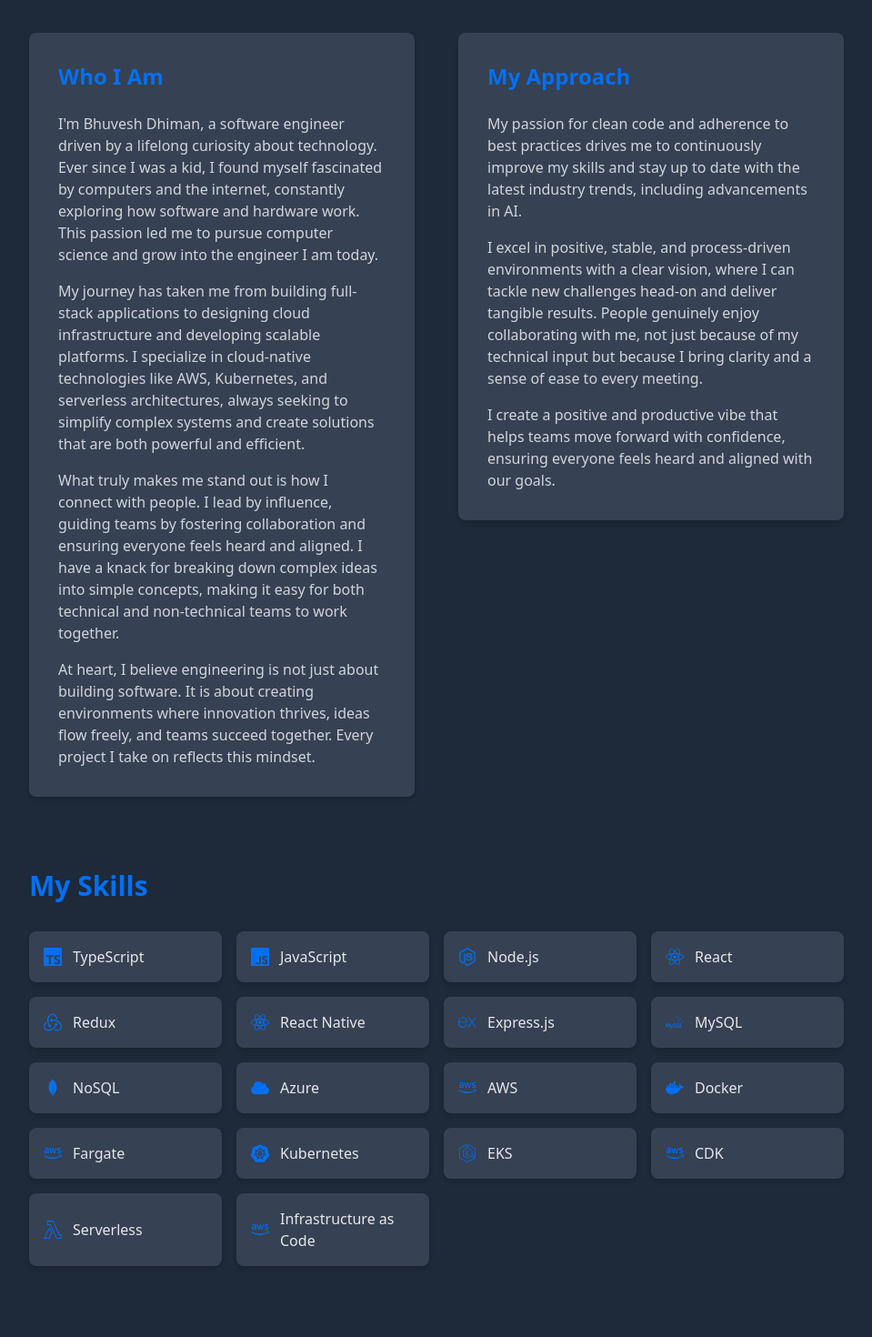
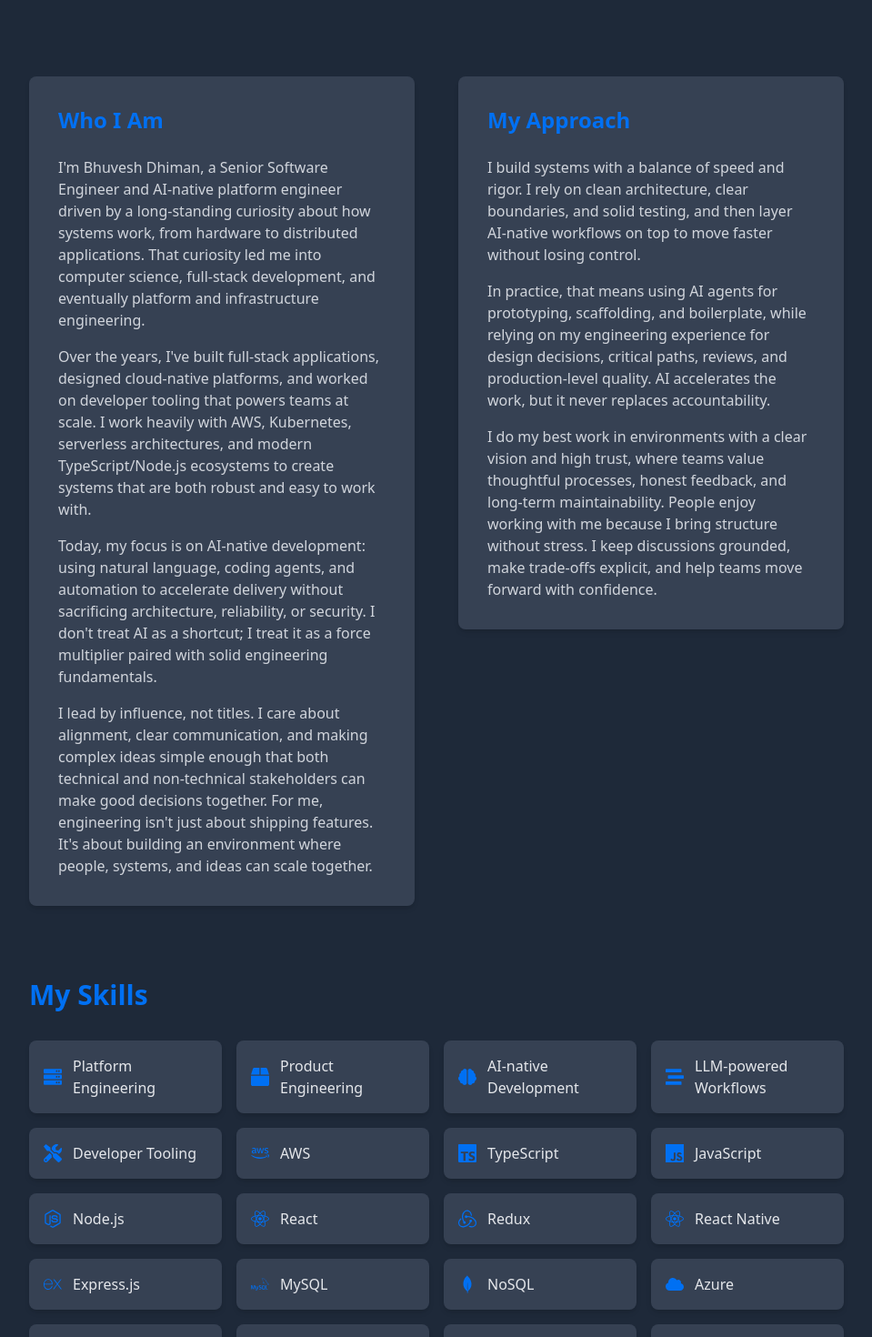
Before and after one commit to BhuveshDhiman/my-portfolio-v2, a Next.js app: page / in a window 1280 px wide. Shown: the part 860-2330 px from the top of the page at 91% size, without its empty margins (160-1119 px from the left). Built offline with nearby package versions, Linux system fonts and the light colour scheme.

Commit message:
feat: enhance About section and add skills data

```diff
--- a/src/components/sections/About.tsx
+++ b/src/components/sections/About.tsx
@@ -1,7 +1,18 @@
 'use client';
 
 import { motion } from 'framer-motion';
-import { FaReact, FaNodeJs, FaAws, FaDocker, FaCloud } from 'react-icons/fa';
+import {
+  FaReact,
+  FaNodeJs,
+  FaAws,
+  FaDocker,
+  FaCloud,
+  FaServer,
+  FaBox,
+  FaBrain,
+  FaStream,
+  FaTools,
+} from 'react-icons/fa';
 import {
   SiTypescript,
   SiJavascript,
@@ -13,28 +24,36 @@
   SiAmazoneks,
   SiAwslambda,
 } from 'react-icons/si';
+import { skills as skillsData } from '@/data/content';
 
 const About = () => {
-  const skills = [
-    { name: 'TypeScript', icon: <SiTypescript className="w-5 h-5" /> },
-    { name: 'JavaScript', icon: <SiJavascript className="w-5 h-5" /> },
-    { name: 'Node.js', icon: <FaNodeJs className="w-5 h-5" /> },
-    { name: 'React', icon: <FaReact className="w-5 h-5" /> },
-    { name: 'Redux', icon: <SiRedux className="w-5 h-5" /> },
-    { name: 'React Native', icon: <FaReact className="w-5 h-5" /> },
-    { name: 'Express.js', icon: <SiExpress className="w-5 h-5" /> },
-    { name: 'MySQL', icon: <SiMysql className="w-5 h-5" /> },
-    { name: 'NoSQL', icon: <SiMongodb className="w-5 h-5" /> },
-    { name: 'Azure', icon: <FaCloud className="w-5 h-5" /> },
-    { name: 'AWS', icon: <FaAws className="w-5 h-5" /> },
-    { name: 'Docker', icon: <FaDocker className="w-5 h-5" /> },
-    { name: 'Fargate', icon: <FaAws className="w-5 h-5" /> },
-    { name: 'Kubernetes', icon: <SiKubernetes className="w-5 h-5" /> },
-    { name: 'EKS', icon: <SiAmazoneks className="w-5 h-5" /> },
-    { name: 'CDK', icon: <FaAws className="w-5 h-5" /> },
-    { name: 'Serverless', icon: <SiAwslambda className="w-5 h-5" /> },
-    { name: 'Infrastructure as Code', icon: <FaAws className="w-5 h-5" /> },
-  ];
+  // Map icon string names to actual React icon components
+  const iconMap: Record<string, React.ReactNode> = {
+    SiTypescript: <SiTypescript className="w-5 h-5" />,
+    SiJavascript: <SiJavascript className="w-5 h-5" />,
+    FaNodeJs: <FaNodeJs className="w-5 h-5" />,
+    FaReact: <FaReact className="w-5 h-5" />,
+    SiRedux: <SiRedux className="w-5 h-5" />,
+    SiExpress: <SiExpress className="w-5 h-5" />,
+    SiMysql: <SiMysql className="w-5 h-5" />,
+    SiMongodb: <SiMongodb className="w-5 h-5" />,
+    FaAws: <FaAws className="w-5 h-5" />,
+    FaCloud: <FaCloud className="w-5 h-5" />,
+    FaDocker: <FaDocker className="w-5 h-5" />,
+    SiKubernetes: <SiKubernetes className="w-5 h-5" />,
+    SiAmazoneks: <SiAmazoneks className="w-5 h-5" />,
+    SiAwslambda: <SiAwslambda className="w-5 h-5" />,
+    FaServer: <FaServer className="w-5 h-5" />,
+    FaBox: <FaBox className="w-5 h-5" />,
+    FaBrain: <FaBrain className="w-5 h-5" />,
+    FaStream: <FaStream className="w-5 h-5" />,
+    FaTools: <FaTools className="w-5 h-5" />,
+  };
+
+  const skills = skillsData.map((skill) => ({
+    name: skill.name,
+    icon: iconMap[skill.icon] || <FaAws className="w-5 h-5" />,
+  }));
 
   return (
     <section id="about" className="py-24 px-4 md:px-8 bg-gray-800">
@@ -57,28 +76,30 @@
               <h3 className="text-2xl font-bold mb-6 text-primary">Who I Am</h3>
               <div className="space-y-4 text-gray-300">
                 <p>
-                  I'm Bhuvesh Dhiman, a software engineer driven by a lifelong curiosity about
-                  technology. Ever since I was a kid, I found myself fascinated by computers and the
-                  internet, constantly exploring how software and hardware work. This passion led me
-                  to pursue computer science and grow into the engineer I am today.
+                  I'm Bhuvesh Dhiman, a Senior Software Engineer and AI-native platform engineer
+                  driven by a long-standing curiosity about how systems work, from hardware to
+                  distributed applications. That curiosity led me into computer science, full-stack
+                  development, and eventually platform and infrastructure engineering.
                 </p>
                 <p>
-                  My journey has taken me from building full-stack applications to designing cloud
-                  infrastructure and developing scalable platforms. I specialize in cloud-native
-                  technologies like AWS, Kubernetes, and serverless architectures, always seeking to
-                  simplify complex systems and create solutions that are both powerful and
-                  efficient.
+                  Over the years, I've built full-stack applications, designed cloud-native
+                  platforms, and worked on developer tooling that powers teams at scale. I work
+                  heavily with AWS, Kubernetes, serverless architectures, and modern
+                  TypeScript/Node.js ecosystems to create systems that are both robust and easy to
+                  work with.
                 </p>
                 <p>
-                  What truly makes me stand out is how I connect with people. I lead by influence,
-                  guiding teams by fostering collaboration and ensuring everyone feels heard and
-                  aligned. I have a knack for breaking down complex ideas into simple concepts,
-                  making it easy for both technical and non-technical teams to work together.
+                  Today, my focus is on AI-native development: using natural language, coding
+                  agents, and automation to accelerate delivery without sacrificing architecture,
+                  reliability, or security. I don't treat AI as a shortcut; I treat it as a force
+                  multiplier paired with solid engineering fundamentals.
                 </p>
                 <p>
-                  At heart, I believe engineering is not just about building software. It is about
-                  creating environments where innovation thrives, ideas flow freely, and teams
-                  succeed together. Every project I take on reflects this mindset.
+                  I lead by influence, not titles. I care about alignment, clear communication, and
+                  making complex ideas simple enough that both technical and non-technical
+                  stakeholders can make good decisions together. For me, engineering isn't just
+                  about shipping features. It's about building an environment where people, systems,
+                  and ideas can scale together.
                 </p>
               </div>
             </motion.div>
@@ -93,19 +114,21 @@
               <h3 className="text-2xl font-bold mb-6 text-primary">My Approach</h3>
               <div className="space-y-4 text-gray-300">
                 <p>
-                  My passion for clean code and adherence to best practices drives me to
-                  continuously improve my skills and stay up to date with the latest industry
-                  trends, including advancements in AI.
+                  I build systems with a balance of speed and rigor. I rely on clean architecture,
+                  clear boundaries, and solid testing, and then layer AI-native workflows on top to
+                  move faster without losing control.
                 </p>
                 <p>
-                  I excel in positive, stable, and process-driven environments with a clear vision,
-                  where I can tackle new challenges head-on and deliver tangible results. People
-                  genuinely enjoy collaborating with me, not just because of my technical input but
-                  because I bring clarity and a sense of ease to every meeting.
+                  In practice, that means using AI agents for prototyping, scaffolding, and
+                  boilerplate, while relying on my engineering experience for design decisions,
+                  critical paths, reviews, and production-level quality. AI accelerates the work,
+                  but it never replaces accountability.
                 </p>
                 <p>
-                  I create a positive and productive vibe that helps teams move forward with
-                  confidence, ensuring everyone feels heard and aligned with our goals.
+                  I do my best work in environments with a clear vision and high trust, where teams
+                  value thoughtful processes, honest feedback, and long-term maintainability. People
+                  enjoy working with me because I bring structure without stress. I keep discussions
+                  grounded, make trade-offs explicit, and help teams move forward with confidence.
                 </p>
               </div>
             </motion.div>
--- a/src/data/content.ts
+++ b/src/data/content.ts
@@ -28,12 +28,19 @@
 
 export const experiences: Experience[] = [
   {
-    title: 'Senior Software Engineer (Platform)',
+    title: 'Senior Software Engineer',
     company: 'Appfire',
     period: 'October 2024 - Present',
     description: [
-      'Leading the development of a product API SDK and contributing to cloud infrastructure initiatives to enhance developer productivity and streamline application deployment processes',
-      'Won an internal hackathon for developing an innovative tunnel solution for internal use',
+      'Leading product oriented engineering by shaping requirements, refining solution direction, and architecting systems using natural language driven development',
+      'Using AI agents for prototypes, scaffolding, and initial code generation while applying engineering review and refinement for high quality output',
+      'Converting product ideas into stable and production ready systems by enforcing clarity in design, structure, and maintainability',
+      'Improving developer experience by introducing AI enabled workflows and raising the standard for modern engineering practices',
+      'Influencing engineering direction across teams by combining product thinking with engineering depth',
+      'Designed and built scalable tools for the Atlassian Forge platform, improving reliability, security, and usability under strict rate limits',
+      'Built components of a flexible platform supporting both serverless and EKS based architectures to give teams infra choice',
+      'Created internal tooling and enhancements that increased developer productivity across teams',
+      'Worked closely with product and platform teams to translate product goals into technical plans focused on clarity, performance, and long term maintainability',
     ],
   },
   {
@@ -41,8 +48,11 @@
     company: 'Appfire',
     period: 'December 2023 - October 2024',
     description: [
-      'Developed a serverless application platform, significantly reducing deployment times and improving developer productivity',
-      'Implemented secure cross-account deployment architecture for efficient resource management across multiple cloud environments',
+      'Contributed to a serverless application platform built with AWS and CDK, reducing deployment time and improving developer productivity',
+      'Built major parts of a Kubernetes based platform using EKS Blueprints and integrated tools such as KEDA, Sumo Logic, Wiz, and ElastiCache',
+      'Implemented secure cross account deployments with Bitbucket Pipelines using OIDC and centralized IAM roles',
+      'Developed CLI tooling and infra components that streamlined platform operations for internal teams',
+      'Worked with platform and product teams to evolve CI CD and operational workflows for better efficiency',
     ],
     iconType: 'cloud',
   },
@@ -81,10 +91,11 @@
 export const heroContent = {
   greeting: "Hi, I'm",
   name: 'Bhuvesh Dhiman',
-  title: 'Senior Software Engineer',
+  title: 'AI-Native Senior Software Engineer with more than 5 years experience',
   paragraphs: [
-    "I'm not just a software engineer. I'm a problem solver, a system architect, and a force multiplier for teams. I specialize in building scalable platforms, cloud infrastructure, and developer tooling, crafting solutions that simplify complexity and drive efficiency",
-    'What truly sets me apart is my attention to detail, clarity in communication, and ability to bridge the gap between technical and non-technical teams. I lead by influence, inspiring collaboration and aligning teams toward a shared vision',
+    'I build scalable platforms, cloud infrastructure, and developer tooling that help teams ship faster with confidence. I specialize in turning complex product ideas into reliable, production-ready systems.',
+    'I combine deep engineering fundamentals with AI-native development, using natural language, coding agents, and automation to accelerate delivery while keeping architecture, performance, and maintainability in focus.',
+    'What sets me apart is clarity: I bridge the gap between product and engineering, communicate trade-offs clearly, and align teams around a shared technical direction.',
     "Let's build something extraordinary",
   ],
   ctaText: 'Explore',
@@ -95,18 +106,18 @@
   whoIAm: {
     title: 'Who I Am',
     paragraphs: [
-      "I'm Bhuvesh Dhiman, a software engineer driven by a lifelong curiosity about technology. Ever since I was a kid, I found myself fascinated by computers and the internet, constantly exploring how software and hardware work. This passion led me to pursue computer science and grow into the engineer I am today",
-      'My journey has taken me from building full-stack applications to designing cloud infrastructure and developing scalable platforms. I specialize in cloud-native technologies like AWS, Kubernetes, and serverless architectures, always seeking to simplify complex systems and create solutions that are both powerful and efficient',
-      'What truly makes me stand out is how I connect with people. I lead by influence, guiding teams by fostering collaboration and ensuring everyone feels heard and aligned. I have a knack for breaking down complex ideas into simple concepts, making it easy for both technical and non-technical teams to work together',
-      'At heart, I believe engineering is not just about building software. It is about creating environments where innovation thrives, ideas flow freely, and teams succeed together. Every project I take on reflects this mindset',
+      "I'm Bhuvesh Dhiman, a Senior Software Engineer and AI-native platform engineer driven by a long-standing curiosity about how systems work, from hardware to distributed applications. That curiosity led me into computer science, full-stack development, and eventually platform and infrastructure engineering.",
+      "Over the years, I've built full-stack applications, designed cloud-native platforms, and worked on developer tooling that powers teams at scale. I work heavily with AWS, Kubernetes, serverless architectures, and modern TypeScript/Node.js ecosystems to create systems that are both robust and easy to work with.",
+      "Today, my focus is on AI-native development: using natural language, coding agents, and automation to accelerate delivery without sacrificing architecture, reliability, or security. I don't treat AI as a shortcut; I treat it as a force multiplier paired with solid engineering fundamentals.",
+      "I lead by influence, not titles. I care about alignment, clear communication, and making complex ideas simple enough that both technical and non-technical stakeholders can make good decisions together. For me, engineering isn't just about shipping features. It's about building an environment where people, systems, and ideas can scale together.",
     ],
   },
   myApproach: {
     title: 'My Approach',
     paragraphs: [
-      'My passion for clean code and adherence to best practices drives me to continuously improve my skills and stay up to date with the latest industry trends, including advancements in AI',
-      'I excel in positive, stable, and process-driven environments with a clear vision, where I can tackle new challenges head-on and deliver tangible results. People genuinely enjoy collaborating with me, not just because of my technical input but because I bring clarity and a sense of ease to every meeting',
-      'I create a positive and productive vibe that helps teams move forward with confidence, ensuring everyone feels heard and aligned with our goals',
+      'I build systems with a balance of speed and rigor. I rely on clean architecture, clear boundaries, and solid testing, and then layer AI-native workflows on top to move faster without losing control.',
+      'In practice, that means using AI agents for prototyping, scaffolding, and boilerplate, while relying on my engineering experience for design decisions, critical paths, reviews, and production-level quality. AI accelerates the work, but it never replaces accountability.',
+      'I do my best work in environments with a clear vision and high trust, where teams value thoughtful processes, honest feedback, and long-term maintainability. People enjoy working with me because I bring structure without stress. I keep discussions grounded, make trade-offs explicit, and help teams move forward with confidence.',
     ],
   },
   skillsTitle: 'My Skills',
@@ -118,6 +129,12 @@
 }
 
 export const skills: Skill[] = [
+  { name: 'Platform Engineering', icon: 'FaServer' },
+  { name: 'Product Engineering', icon: 'FaBox' },
+  { name: 'AI-native Development', icon: 'FaBrain' },
+  { name: 'LLM-powered Workflows', icon: 'FaStream' },
+  { name: 'Developer Tooling', icon: 'FaTools' },
+  { name: 'AWS', icon: 'FaAws' },
   { name: 'TypeScript', icon: 'SiTypescript' },
   { name: 'JavaScript', icon: 'SiJavascript' },
   { name: 'Node.js', icon: 'FaNodeJs' },
@@ -128,7 +145,6 @@
   { name: 'MySQL', icon: 'SiMysql' },
   { name: 'NoSQL', icon: 'SiMongodb' },
   { name: 'Azure', icon: 'FaCloud' },
-  { name: 'AWS', icon: 'FaAws' },
   { name: 'Docker', icon: 'FaDocker' },
   { name: 'Fargate', icon: 'FaAws' },
   { name: 'Kubernetes', icon: 'SiKubernetes' },
```
